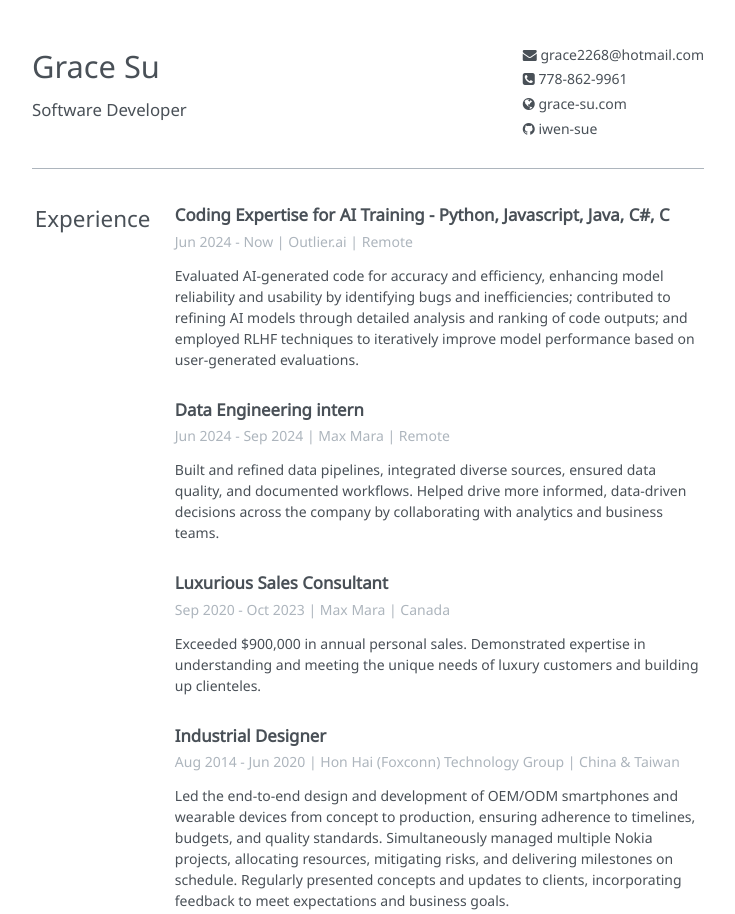
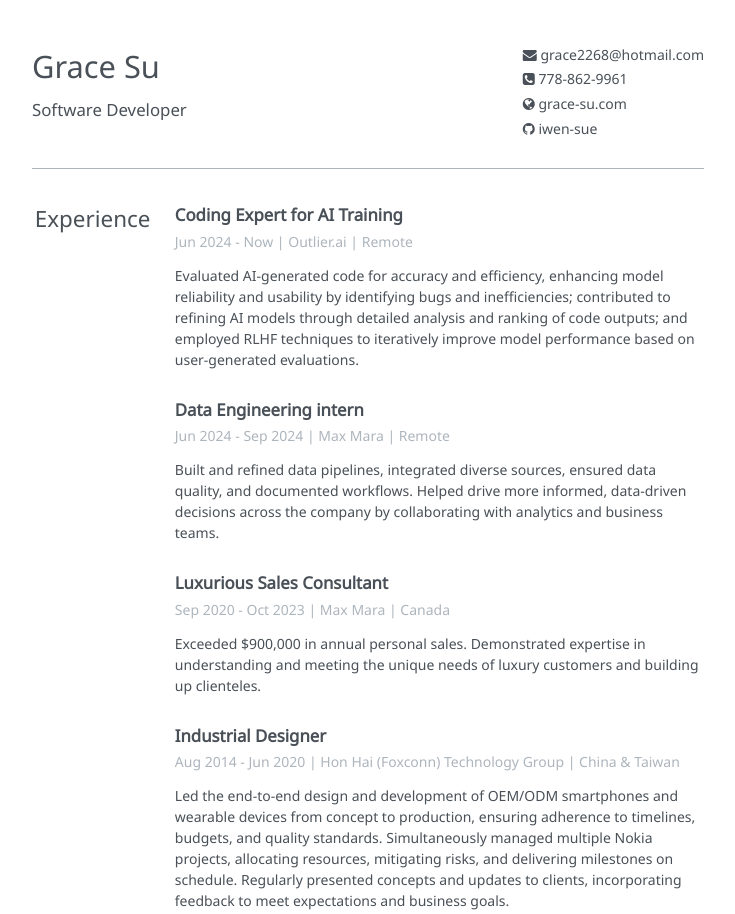
Before and after one commit to iwen-sue/comp4537, a plain HTML site: page resume/resume.html in a window 1280 px wide. Shown: the top 914 px of the page, without its empty margins (272-1007 px from the left). Drawn offline with Linux system fonts and the light colour scheme.

Commit message:
update coding expertise title in resume.html

```diff
--- a/resume/resume.html
+++ b/resume/resume.html
@@ -65,7 +65,7 @@
 
           <div class="block">
             <div class="block-title">
-              Coding Expertise for AI Training - Python, Javascript, Java, C#, C
+              Coding Expert for AI Training
             </div>
             <div class="block-subtitle">
               Jun 2024 - Now | Outlier.ai | Remote
```
